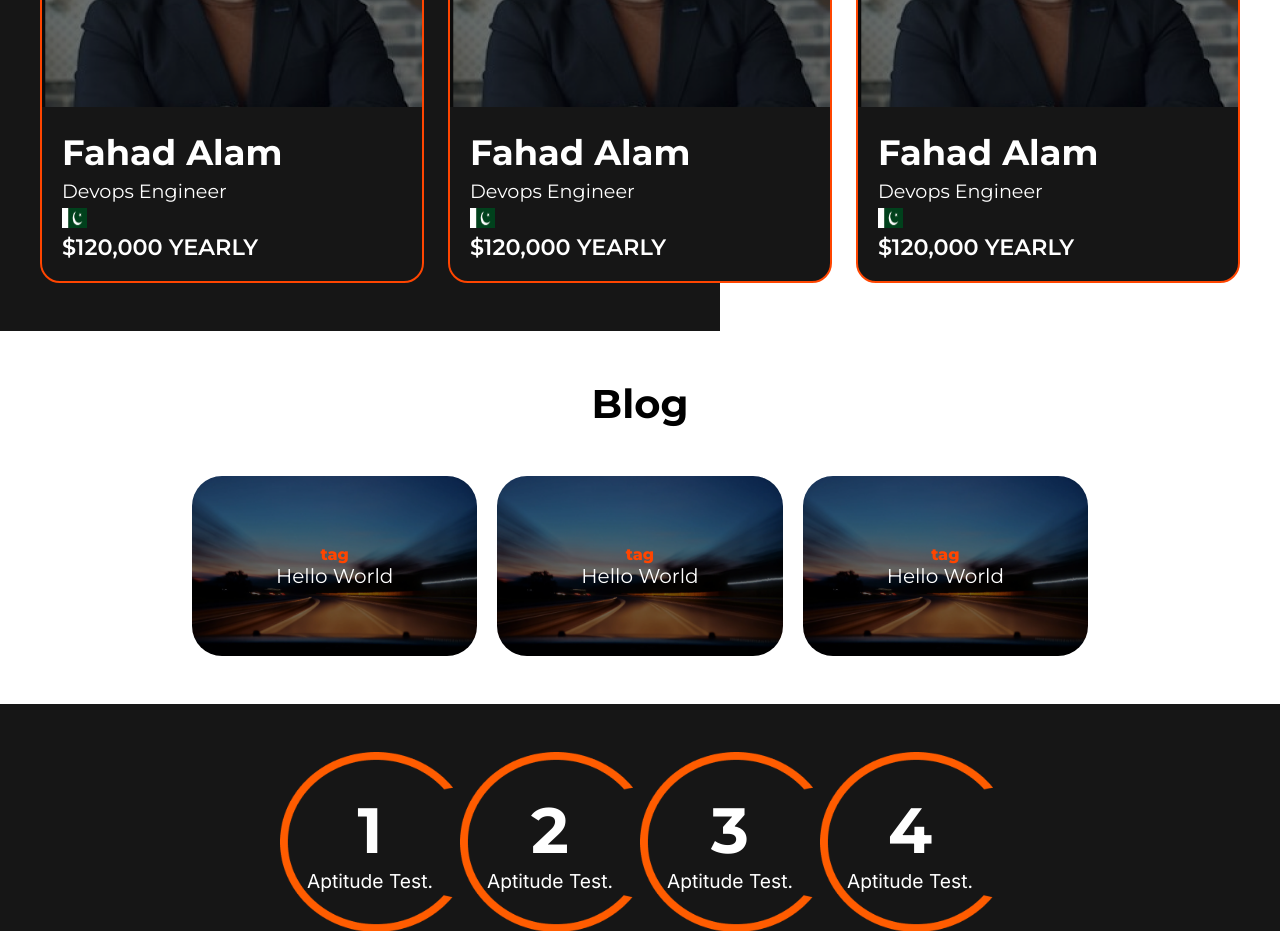
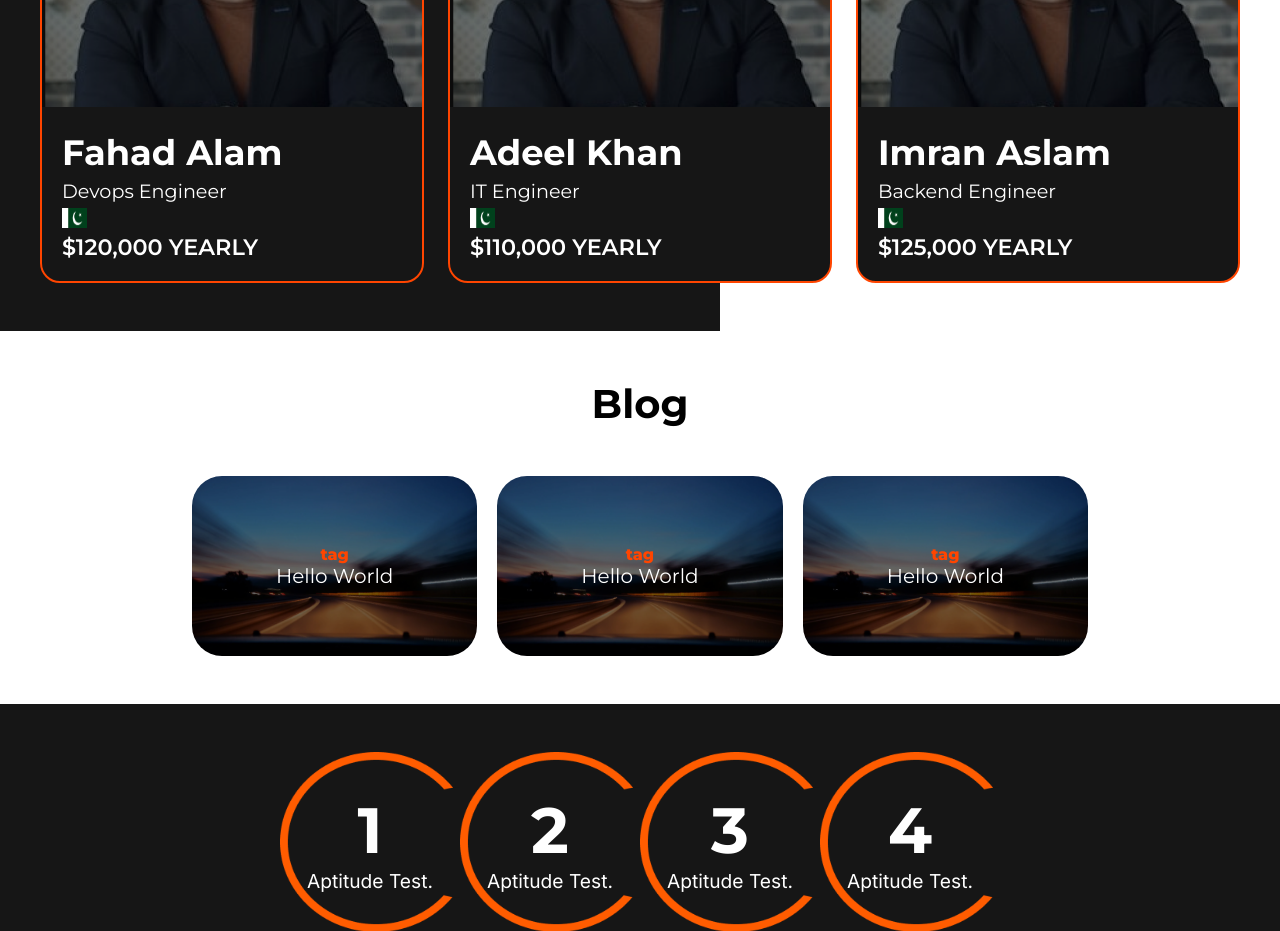
Before and after one commit to azeemali97/Remote-Fly-Website, a plain HTML site: page index.html in a window 1280 px wide. Shown: the part 3300-4231 px from the top of the page. Drawn offline with nearby package versions, Linux system fonts and the light colour scheme.

Commit message:
Update index.html
some content update

```diff
--- a/index.html
+++ b/index.html
@@ -34,6 +34,7 @@
         <li><a href="#">Home</a></li>
         <li><a href="#">About us</a></li>
         <li><a href="#">Service</a></li>
+        <li><a href="#">Contact</a></li>
       </ul>
       </div>
     </nav>
@@ -209,20 +210,20 @@
         <div class="review-card">
           <img class="reviewer-img" src="Assets/images/pf.png" alt="pf1" />
           <div class="review-card-content">
-          <h4 class="reviewer-name">Fahad Alam</h4>
-          <h5 class="stack">Devops Engineer</h5>
+          <h4 class="reviewer-name">Adeel Khan</h4>
+          <h5 class="stack">IT Engineer</h5>
           <img src="Assets/images/flag.png" alt="pakistan" class="flag-icon" />
-          <h5 class="price-tag">$120,000 YEARLY</h5>
+          <h5 class="price-tag">$110,000 YEARLY</h5>
         </div>
         </div>
 
         <div class="review-card">
           <img class="reviewer-img" src="Assets/images/pf.png" alt="pf1" />
           <div class="review-card-content">
-          <h4 class="reviewer-name">Fahad Alam</h4>
-          <h5 class="stack">Devops Engineer</h5>
+          <h4 class="reviewer-name">Imran Aslam</h4>
+          <h5 class="stack">Backend Engineer</h5>
           <img src="Assets/images/flag.png" alt="pakistan" class="flag-icon" />
-          <h5 class="price-tag">$120,000 YEARLY</h5>
+          <h5 class="price-tag">$125,000 YEARLY</h5>
         </div>
         </div>
       </div>
```
